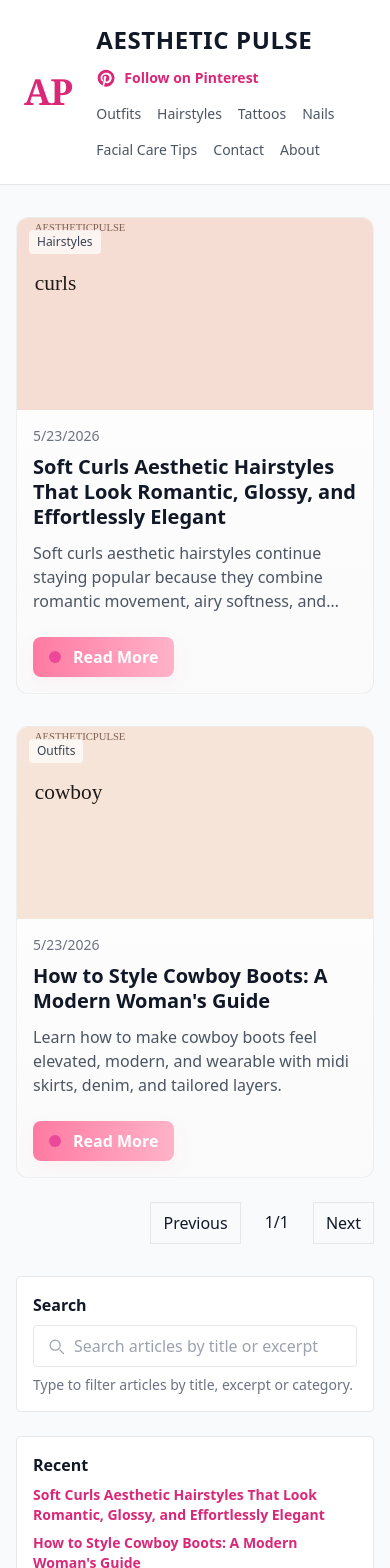
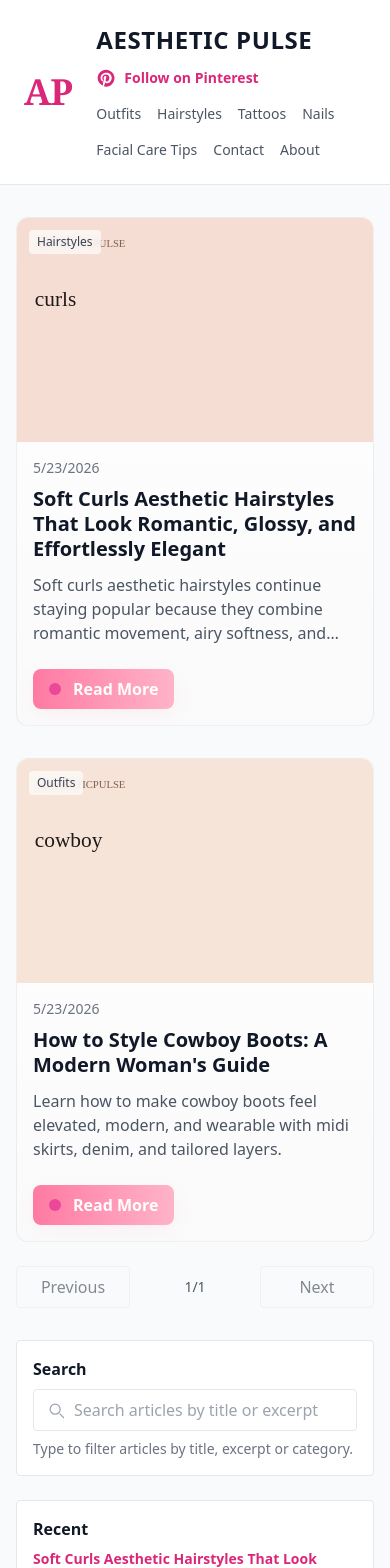
Before and after one commit to bonnie2030/aestheticpulse, a React (Vite) app: page / in a window 390 px wide. Shown: the top 1568 px of the page. Built offline with nearby package versions, Linux system fonts and the light colour scheme.

Commit message:
chore: refine mobile image and pagination balance

```diff
--- a/src/components/ArticleCard.jsx
+++ b/src/components/ArticleCard.jsx
@@ -8,7 +8,7 @@ export default function ArticleCard({a}){
   return (
     <div className="relative">
       <article className="futuristic-card relative grid grid-cols-1 md:grid-cols-3 items-stretch overflow-hidden">
-        <div className="col-span-1 relative h-48 md:h-full">
+        <div className="col-span-1 relative h-56 sm:h-60 md:h-full">
           <a href={`#article-${a.id}`} aria-label={`Open ${a.title}`} className="block h-full">
             <img src={a.image} alt={a.title} className="w-full h-full object-cover block" />
           </a>
--- a/src/components/Home.jsx
+++ b/src/components/Home.jsx
@@ -36,10 +36,10 @@ export default function Home({articles}){
           {visible.map(a=> <ArticleCard key={a.id} a={a} />)}
         </div>
 
-        <div className="flex justify-end mt-6 gap-3">
-          <button disabled={page<=1} onClick={()=>setPage(p=>Math.max(1,p-1))} className="px-3 py-2 border">Previous</button>
-          <div className="px-3 py-2">{page}/{totalPages}</div>
-          <button disabled={page>=totalPages} onClick={()=>setPage(p=>Math.min(totalPages,p+1))} className="px-3 py-2 border">Next</button>
+        <div className="mt-6 grid grid-cols-3 items-center gap-2">
+          <button disabled={page<=1} onClick={()=>setPage(p=>Math.max(1,p-1))} className="w-full px-3 py-2 border rounded text-center disabled:opacity-50 disabled:cursor-not-allowed">Previous</button>
+          <div className="px-2 py-2 text-center text-sm text-gray-600">{page}/{totalPages}</div>
+          <button disabled={page>=totalPages} onClick={()=>setPage(p=>Math.min(totalPages,p+1))} className="w-full px-3 py-2 border rounded text-center disabled:opacity-50 disabled:cursor-not-allowed">Next</button>
         </div>
       </div>
 
```
